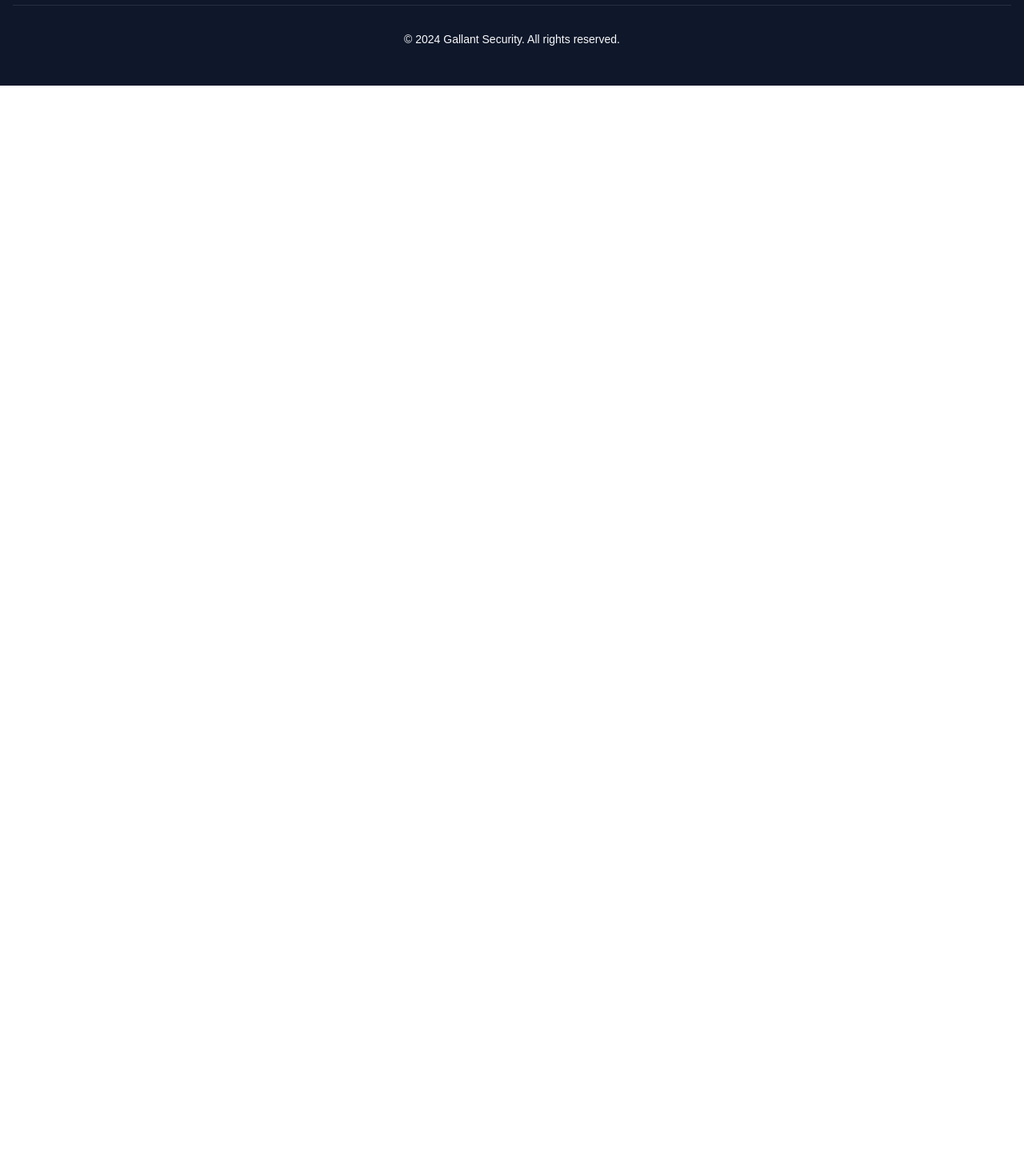
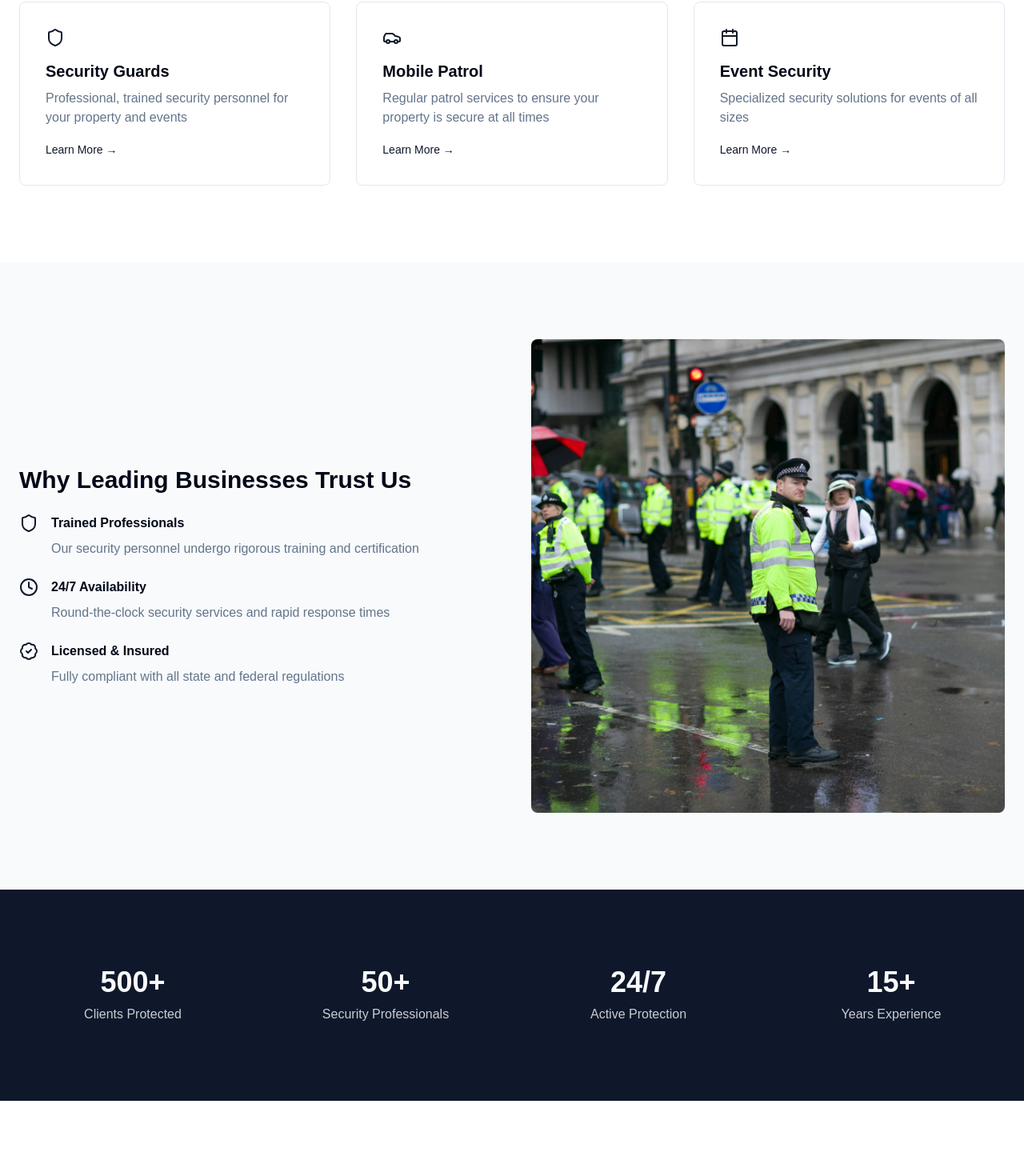
Before and after one commit to ojokne/gallant-security, a Next.js app: page / in a window 1280 px wide. Shown: the part 911-2381 px from the top of the page at 80% size. Before the commit the page ends 1018 px from the top, so only its background shows below. Built offline with nearby package versions, Linux system fonts and the light colour scheme.

Commit message:
Add components to home page

```diff
--- a/app/page.jsx
+++ b/app/page.jsx
@@ -1,11 +1,19 @@
 import Hero from "@/components/home/hero";
-import Image from "next/image";
+import { Services } from "@/components/home/services";
+import { Benefits } from "@/components/home/benefits";
+import { Stats } from "@/components/home/stats";
+import { Testimonials } from "@/components/home/testimonials";
+import { CTA } from "@/components/home/cta";
 
 export default function Home() {
   return (
-    <div >
-      <Hero/>
-
-    </div>
+    <>
+      <Hero />
+      <Services />
+      <Benefits />
+      <Stats />
+      <Testimonials />
+      <CTA />
+    </>
   );
 }
```
